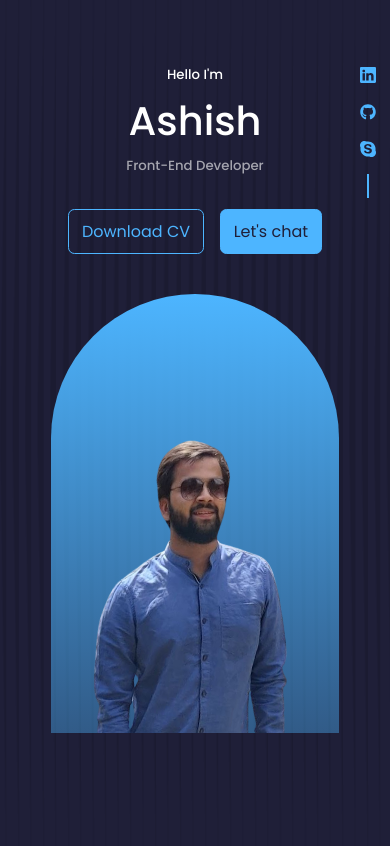
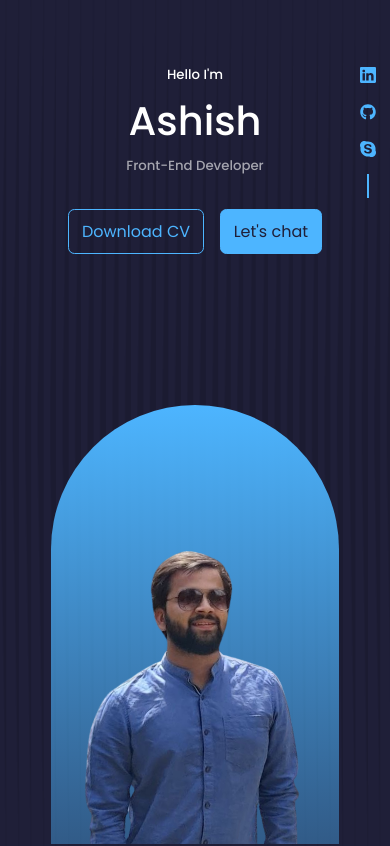
Before and after one commit to ash14ish/My-Portfolio, a React (Create React App) app: page / in a window 390 px wide. Shown: the top 846 px of the page. Built offline with nearby package versions, Linux system fonts and the light colour scheme.

Commit message:
portfolio

```diff
--- a/src/components/Home/Home.css
+++ b/src/components/Home/Home.css
@@ -71,18 +71,15 @@ header {
 }
 
 @media (max-width: 600px) {
-  /* .header_container {
-    height: 95%;
-  } */
-
   .my-pic {
     height: 52vh;
     padding: 0;
+    bottom: 0;
     border-radius: 12rem 12rem 0 0;
   }
 
   .my-pic img {
-    transform: rotate(10deg) translate(5%, 25%) scaleX(0.9);
+    transform: rotate(10deg) translate(5%, 25%);
   }
 
   .scroll__down {
```
